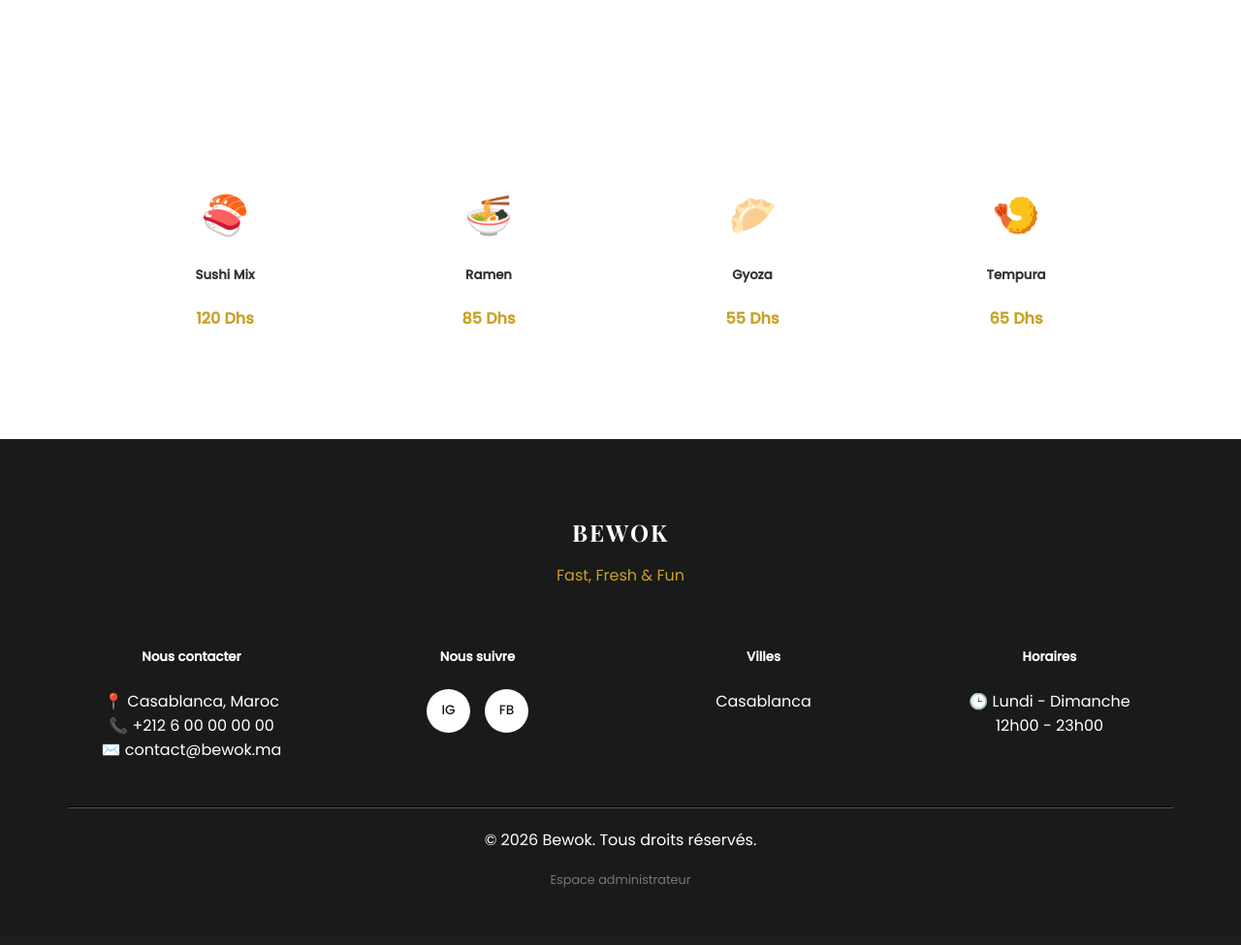
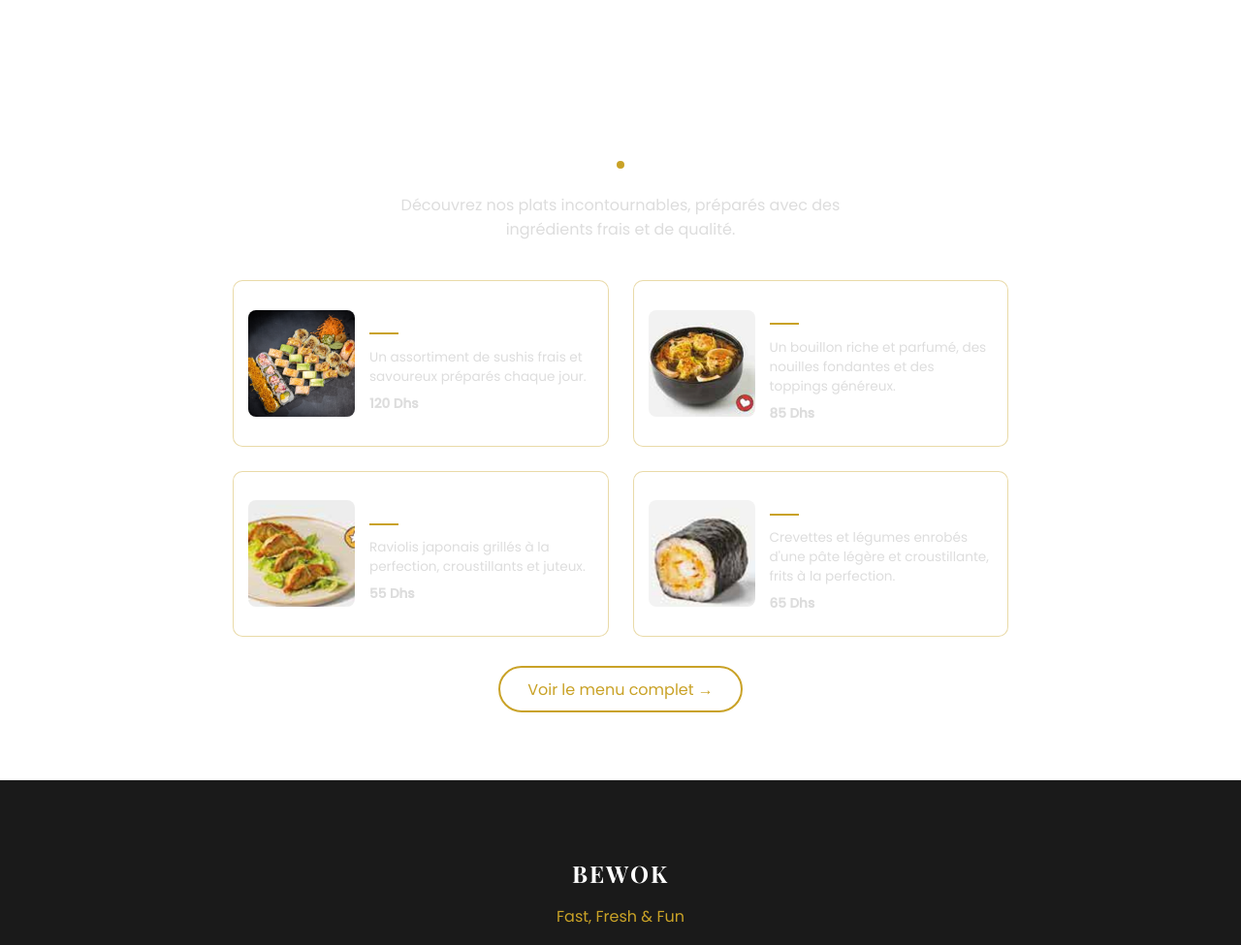
Before and after one commit to lechhabiaya06/projet-d-un-restaurant, a Flask app: page / in a window 1280 px wide. Shown: the part 804-1779 px from the top of the page at 97% size. Before the commit the page ends 1720 px from the top, so only its background shows below. Run offline with Flask 3, Linux system fonts and the light colour scheme.

```diff
--- a/app.py
+++ b/app.py
@@ -1,4 +1,5 @@
 from flask import Flask, render_template, request, redirect, url_for, session
+from werkzeug.security import generate_password_hash, check_password_hash
 import pymysql
 import config
 
@@ -120,7 +121,7 @@ def login():
         utilisateur = cursor.fetchone()
         conn.close()
 
-        if utilisateur and utilisateur['mot_de_passe'] == mot_de_passe and utilisateur['role'] == 'admin':
+        if utilisateur and check_password_hash(utilisateur['mot_de_passe'], mot_de_passe) and utilisateur['role'] == 'admin':
             session['admin_connecte'] = True
             session['admin_nom'] = utilisateur['nom']
             return redirect(url_for('dashboard'))
@@ -371,5 +372,6 @@ def admin_reservations_annuler(id):
 
     return redirect(url_for('admin_reservations'))
 
+
 if __name__ == '__main__':
     app.run(debug=True)
--- a/static/css/style.css
+++ b/static/css/style.css
@@ -792,3 +792,53 @@ h1, h2, h3 {
     margin-bottom: 40px;
     flex-wrap: wrap;
 }
+.specialty-grid {
+    display: flex;
+    flex-wrap: wrap;
+    gap: 25px;
+    max-width: 800px;
+    margin: 0 auto;
+}
+
+.specialty-item {
+    flex: 1 1 340px;
+    display: flex;
+    gap: 15px;
+    background-color: rgba(255,255,255,0.05);
+    border: 1px solid rgba(201,162,39,0.4);
+    border-radius: 10px;
+    padding: 15px;
+    align-items: center;
+}
+
+.specialty-item img {
+    width: 110px;
+    height: 110px;
+    object-fit: cover;
+    border-radius: 8px;
+    flex-shrink: 0;
+}
+
+.specialty-info h5 {
+    color: #ffffff;
+    margin: 0;
+}
+
+.mini-divider {
+    width: 30px;
+    height: 2px;
+    background-color: #c9a227;
+    margin: 8px 0;
+}
+
+.specialty-info p {
+    color: #dddddd;
+    font-size: 0.85rem;
+    margin-bottom: 8px;
+}
+
+.specialty-price {
+    color: #c9a227;
+    font-weight: bold;
+    font-size: 1rem;
+}
--- a/templates/index.html
+++ b/templates/index.html
@@ -42,28 +42,62 @@
 </section>
 <section class="page-section">
     <h2 class="section-title" data-fr="Nos spécialités" data-en="Our specialties" data-es="Nuestras especialidades">Nos spécialités</h2>
-    <div class="cards-row">
-        <div class="specialty-card">
-            <div class="specialty-emoji">🍣</div>
+    <div class="title-divider"><span></span></div>
+    <p class="reservation-subtitle" data-fr="Découvrez nos plats incontournables, préparés avec des ingrédients frais et de qualité."
+       data-en="Discover our must-try dishes, made with fresh, quality ingredients."
+       data-es="Descubra nuestros platos imprescindibles, preparados con ingredientes frescos y de calidad.">
+       Découvrez nos plats incontournables, préparés avec des ingrédients frais et de qualité.
+    </p>
+
+    <div class="specialty-grid">
+        <div class="specialty-item">
+            <img src="{{ url_for('static', filename='images/sushiMix.jpg') }}" alt="Sushi Mix">
+            <div class="specialty-info">
                 <h5>Sushi Mix</h5>
+                <div class="mini-divider"></div>
+                <p data-fr="Un assortiment de sushis frais et savoureux préparés chaque jour."
+                   data-en="An assortment of fresh, tasty sushi prepared daily."
+                   data-es="Un surtido de sushi fresco y sabroso preparado a diario.">Un assortiment de sushis frais et savoureux préparés chaque jour.</p>
                 <p class="specialty-price">120 Dhs</p>
             </div>
-        <div class="specialty-card">
-            <div class="specialty-emoji">🍜</div>
+        </div>
+        <div class="specialty-item">
+            <img src="{{ url_for('static', filename='images/wonton.jpg') }}" alt="Ramen">
+            <div class="specialty-info">
                 <h5>Ramen</h5>
+                <div class="mini-divider"></div>
+                <p data-fr="Un bouillon riche et parfumé, des nouilles fondantes et des toppings généreux."
+                   data-en="A rich, flavorful broth, tender noodles and generous toppings."
+                   data-es="Un caldo rico y aromático, fideos tiernos y generosos ingredientes.">Un bouillon riche et parfumé, des nouilles fondantes et des toppings généreux.</p>
                 <p class="specialty-price">85 Dhs</p>
             </div>
-        <div class="specialty-card">
-            <div class="specialty-emoji">🥟</div>
+        </div>
+        <div class="specialty-item">
+            <img src="{{ url_for('static', filename='images/gyoza.jpg') }}" alt="Gyoza">
+            <div class="specialty-info">
                 <h5>Gyoza</h5>
+                <div class="mini-divider"></div>
+                <p data-fr="Raviolis japonais grillés à la perfection, croustillants et juteux."
+                   data-en="Japanese dumplings grilled to perfection, crispy and juicy."
+                   data-es="Empanadillas japonesas asadas a la perfección, crujientes y jugosas.">Raviolis japonais grillés à la perfection, croustillants et juteux.</p>
                 <p class="specialty-price">55 Dhs</p>
             </div>
-        <div class="specialty-card">
-            <div class="specialty-emoji">🍤</div>
+        </div>
+        <div class="specialty-item">
+            <img src="{{ url_for('static', filename='images/makiebi.jpg') }}" alt="Tempura">
+            <div class="specialty-info">
                 <h5>Tempura</h5>
+                <div class="mini-divider"></div>
+                <p data-fr="Crevettes et légumes enrobés d'une pâte légère et croustillante, frits à la perfection."
+                   data-en="Shrimp and vegetables coated in a light, crispy batter, fried to perfection."
+                   data-es="Camarones y verduras envueltos en una masa ligera y crujiente, fritos a la perfección.">Crevettes et légumes enrobés d'une pâte légère et croustillante, frits à la perfection.</p>
                 <p class="specialty-price">65 Dhs</p>
             </div>
         </div>
+    </div>
+
+    <div style="text-align:center; margin-top:30px;">
+        <a href="/menu" class="btn-outline-gold" data-fr="Voir le menu complet →" data-en="View full menu →" data-es="Ver la carta completa →">Voir le menu complet →</a>
+    </div>
 </section>
-
 {% endblock %}
```
Also changed, not shown: templates/dashboard.html (+6 -6 lines), static/images/sushiMix.jpg (added). Lines whose indentation alone changed are shown as unchanged.
